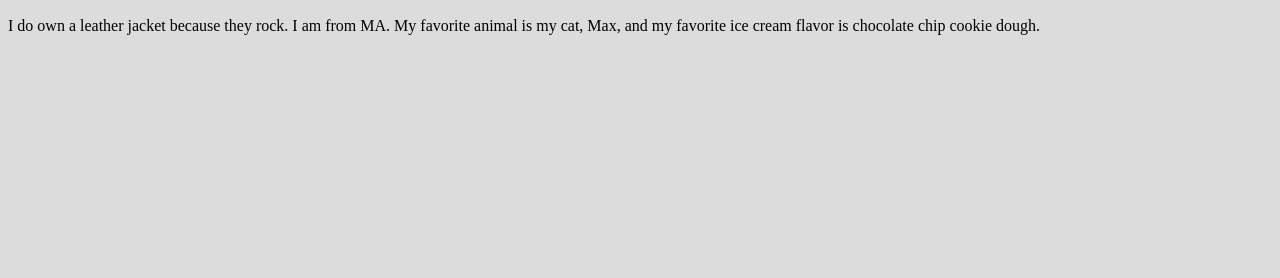
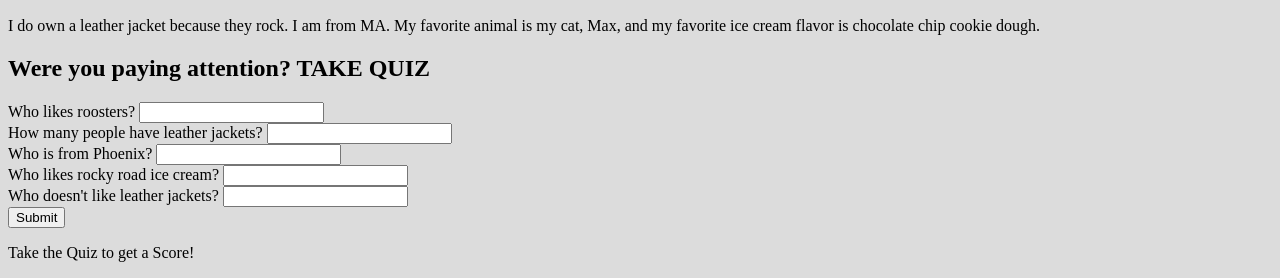
Before and after one commit to leatherjacket5/About-Us, a plain HTML site: page index.html in a window 1280 px wide. Shown: the part 1558-1836 px from the top of the page. Before the commit the page ends 1609 px from the top, so only its background shows below. Drawn offline with Linux system fonts and the light colour scheme; a web font is replaced by a local one.

Commit message:
HTML Outline

```diff
--- a/index.html
+++ b/index.html
@@ -43,5 +43,35 @@
             from MA. My favorite animal is my cat, Max, and
             my favorite ice cream flavor is chocolate chip cookie
             dough. </p>
+
+    <section>
+        <h2>Were you paying attention? TAKE QUIZ</h2>
+        <div>
+            <label for='rooster-ask'>Who likes roosters?</label>
+            <input id='rooster-ask'>
+        </div>
+        <div>
+            <label for='leather-ask'>How many people have leather jackets?</label>
+            <input id='leather-ask'>
+        </div>
+        <div>
+            <label for='phoenix-ask'>Who is from Phoenix?</label>
+            <input id='phoenix-ask'>
+        </div>
+        <div>
+            <label for='rocky-ask'>Who likes rocky road ice cream?</label>
+            <input id='rocky-ask'>
+        </div>
+        <div>
+            <label for='trick-ask'>Who doesn't like leather jackets?</label>
+            <input id='trick-ask'>
+        </div>
+        <div>
+            <button id='submit-button'>Submit</button>
+        </div>
+        <p id='quiz-result'>Take the Quiz to get a Score!</p>
+
+
+    </section>
 </body>
 </html>
```
